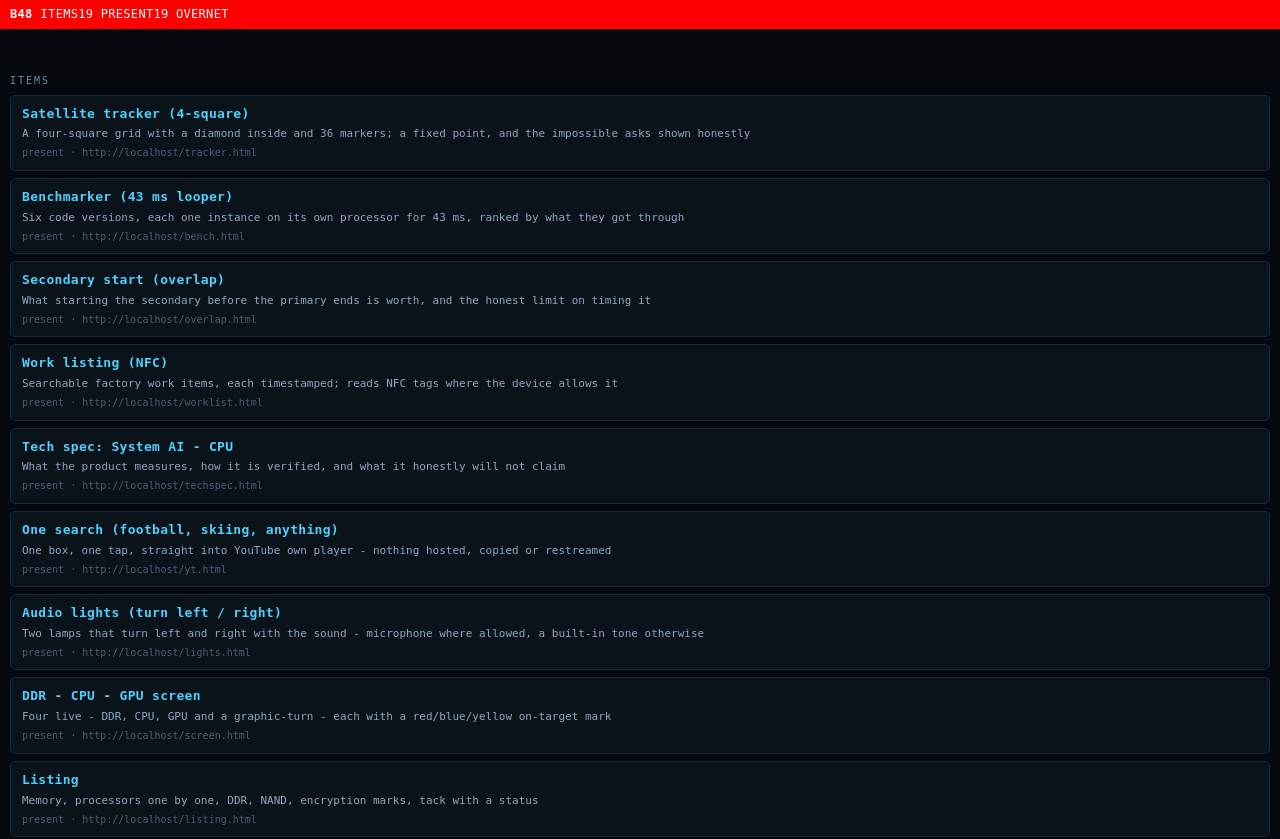
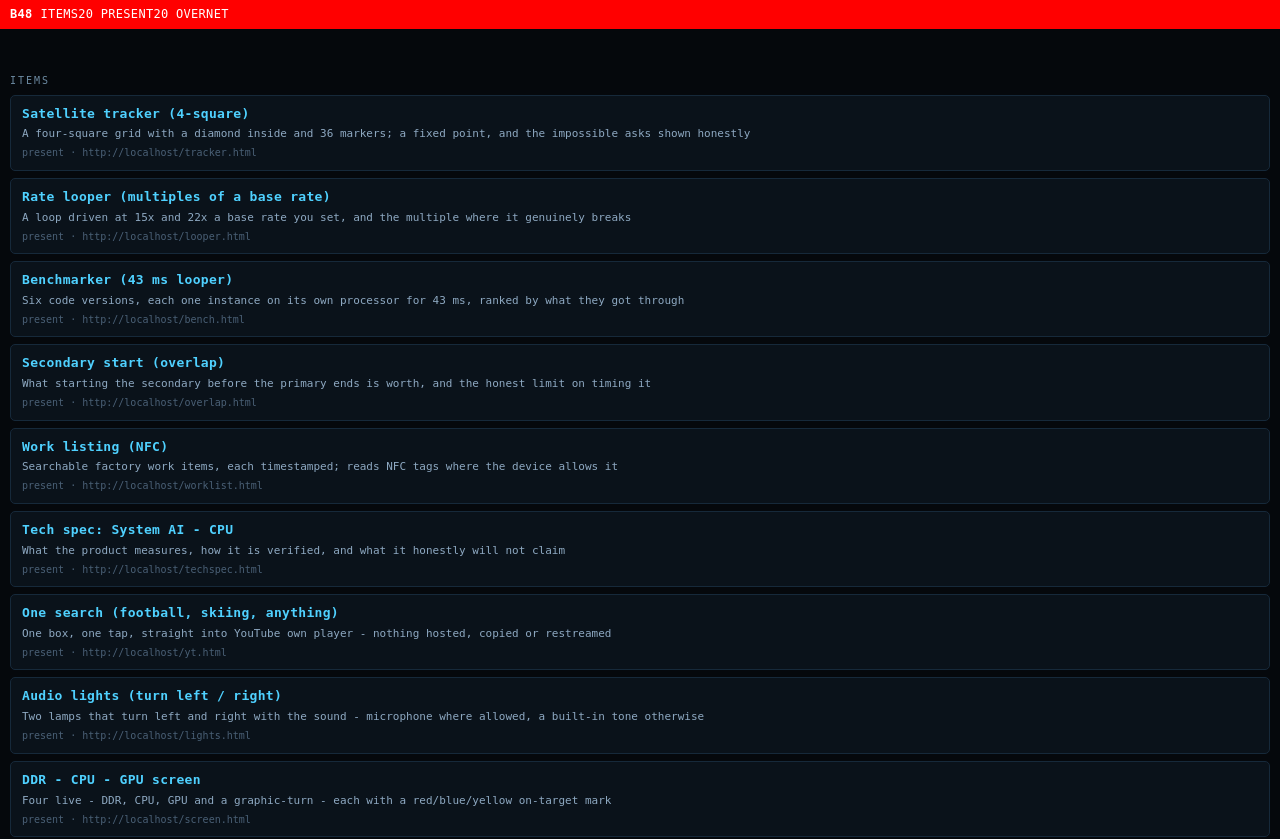
Before and after one commit to anirudhatalmale6-alt/netswitch-switch-benchmark-view, a plain HTML site: page menu.html in a window 1280 px wide. Shown: the top 839 px of the page. Drawn offline with Linux system fonts and the light colour scheme.

Commit message:
B51 rate looper: a loop driven at multiples of a base rate you set, climbing until it genuinely breaks. No standard number is printed - the page checks itself for that.

```diff
--- a/menu.html
+++ b/menu.html
@@ -57,6 +57,8 @@
 var ITEMS = [
   ['tracker.html', 'Satellite tracker (4-square)',
    'A four-square grid with a diamond inside and 36 markers; a fixed point, and the impossible asks shown honestly'],
+  ['looper.html', 'Rate looper (multiples of a base rate)',
+   'A loop driven at 15x and 22x a base rate you set, and the multiple where it genuinely breaks'],
   ['bench.html', 'Benchmarker (43 ms looper)',
    'Six code versions, each one instance on its own processor for 43 ms, ranked by what they got through'],
   ['overlap.html', 'Secondary start (overlap)',
```
